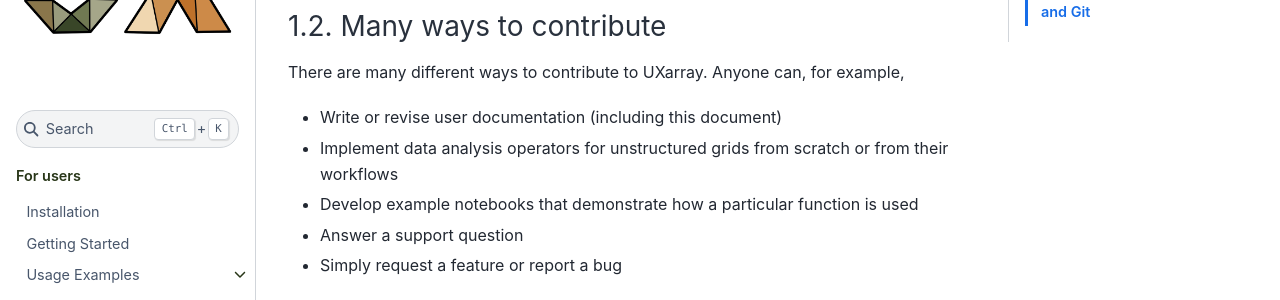
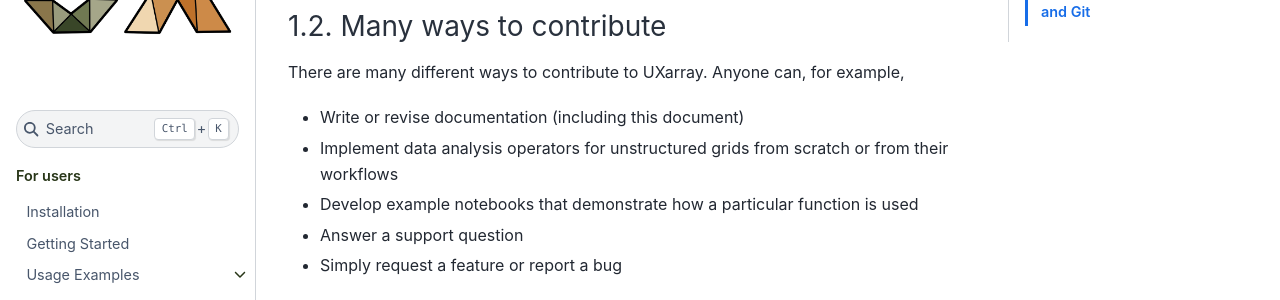
Before and after one commit to UXARRAY/uxarray, a Sphinx documentation site: the page built from docs/contributing.rst, in a window 1280 px wide and 900 px high, scrolled down 541 px. Shown: the part 153-453 px from the top of the window. Built offline with Sphinx 7.4.7 and the Sphinx Book theme 1.1.4, drawn with Linux system fonts in a browser that asks for light colours.

Commit message:
Update docs/contributing.rst as @anissa111 suggests
Co-authored-by: Anissa Zacharias <anissaz@ucar.edu>

```diff
--- a/docs/contributing.rst
+++ b/docs/contributing.rst
@@ -38,7 +38,7 @@
 There are many different ways to contribute to UXarray. Anyone can, for
 example,
 
-- Write or revise user documentation (including this document)
+- Write or revise documentation (including this document)
 
 - Implement data analysis operators for unstructured grids from scratch
   or from their workflows
```
